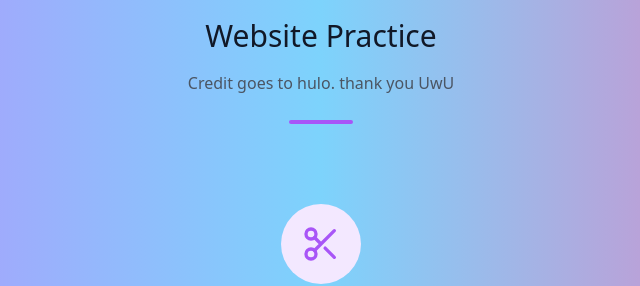
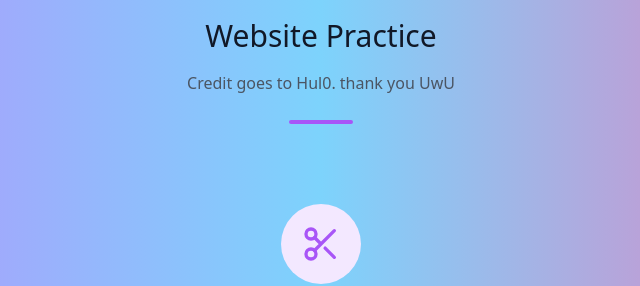
Before and after one commit to s0umi/s0umi.github.io, a plain HTML site: page index.html in a window 1280 px wide. Shown: the part 158-444 px from the top of the page, 319-959 px from the left. Drawn offline with nearby package versions, Linux system fonts and the light colour scheme.

Commit message:
Update index.html

```diff
--- a/index.html
+++ b/index.html
@@ -8,7 +8,6 @@
     <title>Soumi-Home</title>
 </head>
 <body class="bg-gradient-to-r from-purple-400 via-sky-300 to-pink-400">
-
    <header class="text-gray-600 body-font">
   <div class="container mx-auto flex flex-wrap p-5 flex-col md:flex-row items-center">
     <a class="flex title-font font-medium items-center text-gray-900 mb-4 md:mb-0">
@@ -30,13 +29,11 @@
     </button>
   </div>
 </header>
-
-
 <section class="text-gray-600 body-font">
   <div class="container px-5 py-24 mx-auto">
     <div class="text-center mb-20">
       <h1 class="sm:text-3xl text-2xl font-medium title-font text-gray-900 mb-4">Website Practice</h1>
-      <p class="text-base leading-relaxed xl:w-2/4 lg:w-3/4 mx-auto text-gray-500s">Credit goes to hulo. thank you UwU </p>
+      <p class="text-base leading-relaxed xl:w-2/4 lg:w-3/4 mx-auto text-gray-500s">Credit goes to Hul0. thank you UwU </p>
       <div class="flex mt-6 justify-center">
         <div class="w-16 h-1 rounded-full bg-purple-500 inline-flex"></div>
       </div>
@@ -97,8 +94,6 @@
     <button class="flex mx-auto mt-16 text-white bg-purple-500 border-0 py-2 px-8 focus:outline-none hover:bg-purple-600 rounded text-lg"><a href="https://www.linkedin.com/in/soumi-saha-700466246/">Linkedin</a></button>
   </div>
 </section>
-
-
 <section class="text-gray-600 body-font">
     <div class="container px-5 py-24 mx-auto">
       <div class="flex flex-wrap -m-4">
@@ -183,8 +178,6 @@
       </div>
     </div>
   </section>
-
-
   <section class="text-gray-600 body-font relative">
     <div class="container px-5 py-24 mx-auto">
       <div class="flex flex-col text-center w-full mb-12">
@@ -247,8 +240,6 @@
       </div>
     </div>
   </section>
-
-
   <footer class="text-gray-600 body-font">
     <div class="container px-5 py-24 mx-auto">
       <div class="flex flex-wrap md:text-left text-center order-first">
@@ -356,6 +347,5 @@
       </div>
     </div>
   </footer>
-
 </body>
 </html>
```
